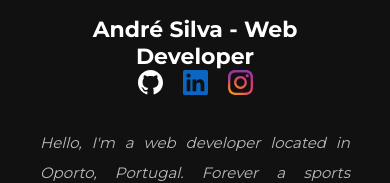
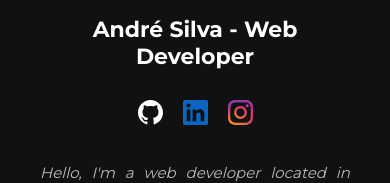
Before and after one commit to AndreSilva1993/personal-website, a Next.js app: page /about in a window 390 px wide. Shown: the part 338-521 px from the top of the page. Built offline with nearby package versions, Linux system fonts and the light colour scheme; no server answers.

Commit message:
fix: fixes the mobile version of the About page

```diff
--- a/src/components/About/About.tsx
+++ b/src/components/About/About.tsx
@@ -44,9 +44,15 @@ const H1 = styled.h1(
     }
   `
 );
-const SocialContainerDiv = styled.div`
-  display: flex;
-`;
+const SocialContainerDiv = styled.div(
+  ({ theme }) => css`
+    display: flex;
+
+    ${theme.media.extraSmall} {
+      margin-top: 3rem;
+    }
+  `
+);
 
 const StyledSocialA = styled.a`
   &:not(:first-of-type) {
```
